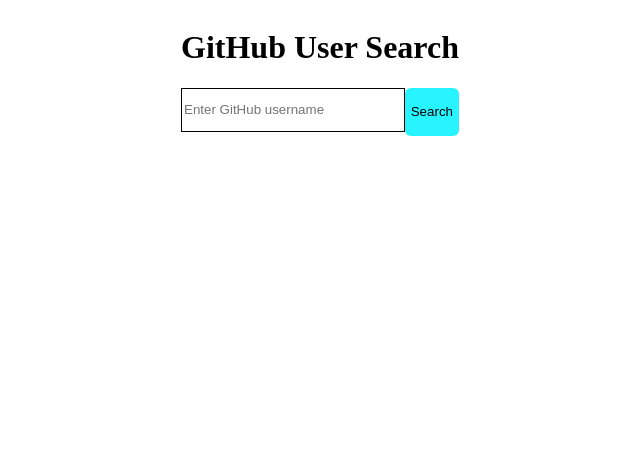
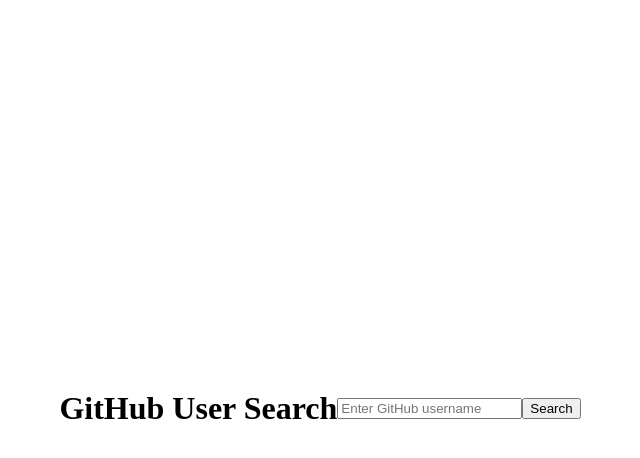
Before and after one commit to sureshjoshi88/toggle-slider, a plain HTML site: page github-search/index.html in a window 1280 px wide. Shown: the whole page, without its empty margins (320-960 px from the left). Drawn offline with Linux system fonts and the light colour scheme; files that its build step writes are made by us from their sources.

Commit message:
updated  code

```diff
--- a/github-search/index.html
+++ b/github-search/index.html
@@ -10,10 +10,10 @@
   <div class="parent">
     <div class="main">
         <h1>GitHub User Search</h1>
-      <div class="flex">
+
         <input type="text" id="username" placeholder="Enter GitHub username" />
         <button onclick="searchUser()">Search</button>
-      </div>
+
        </div>
   </div>
 
--- a/github-search/style.css
+++ /dev/null
@@ -1,21 +0,0 @@
-.parent{
-    display: flex;
-    justify-content: center;
-    height: 100vh;
-    width: 100%;
-}
-
-input{
-    height: 5vh;
-    border: 1px solid black;
-    width: 80%;
-}
-button{
-    height: 6vh;
-    background-color: rgba(0, 242, 255, 0.847);
-    border: none;
-    border-radius: 6px;
-}
-.flex{
-    display: flex;
-}
```
